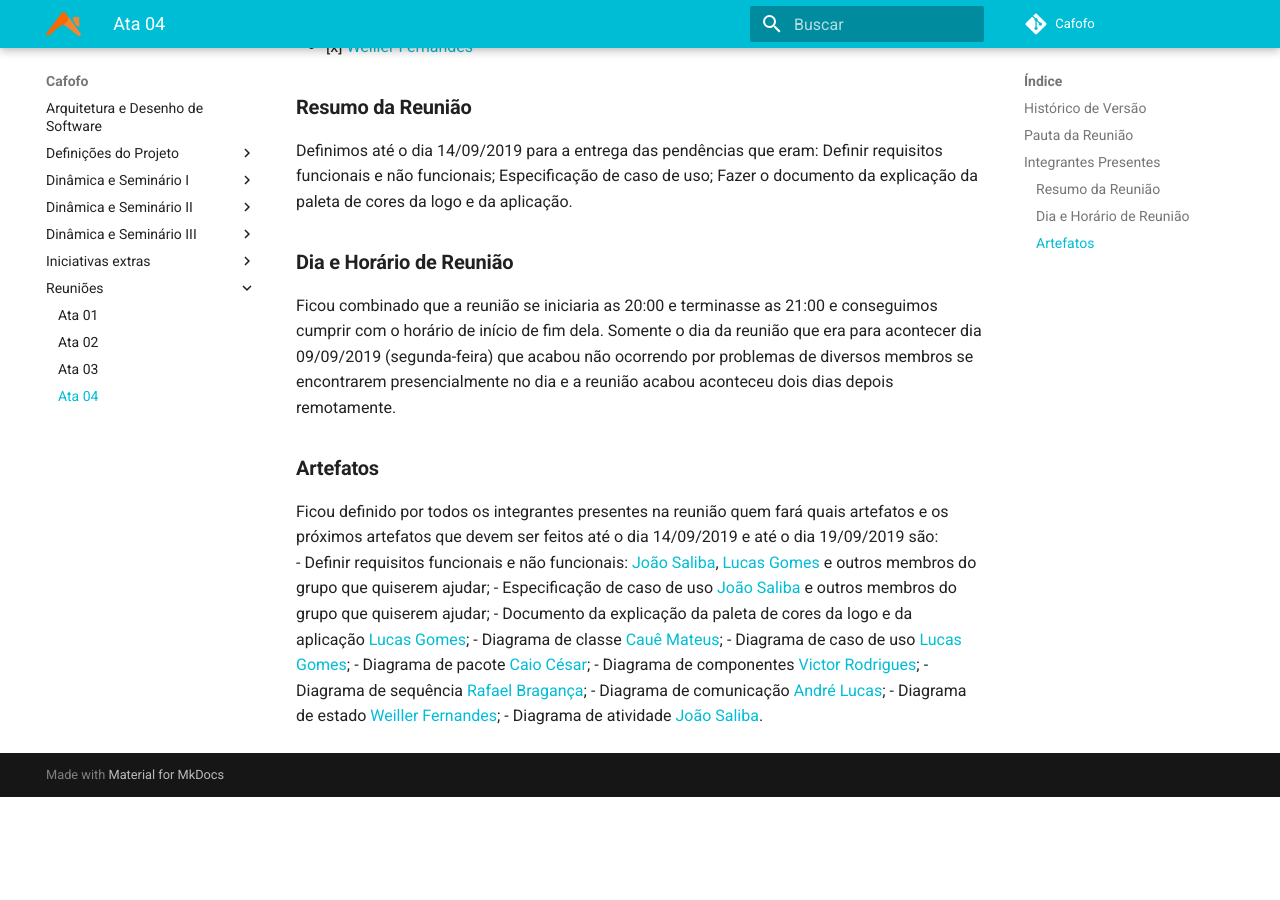
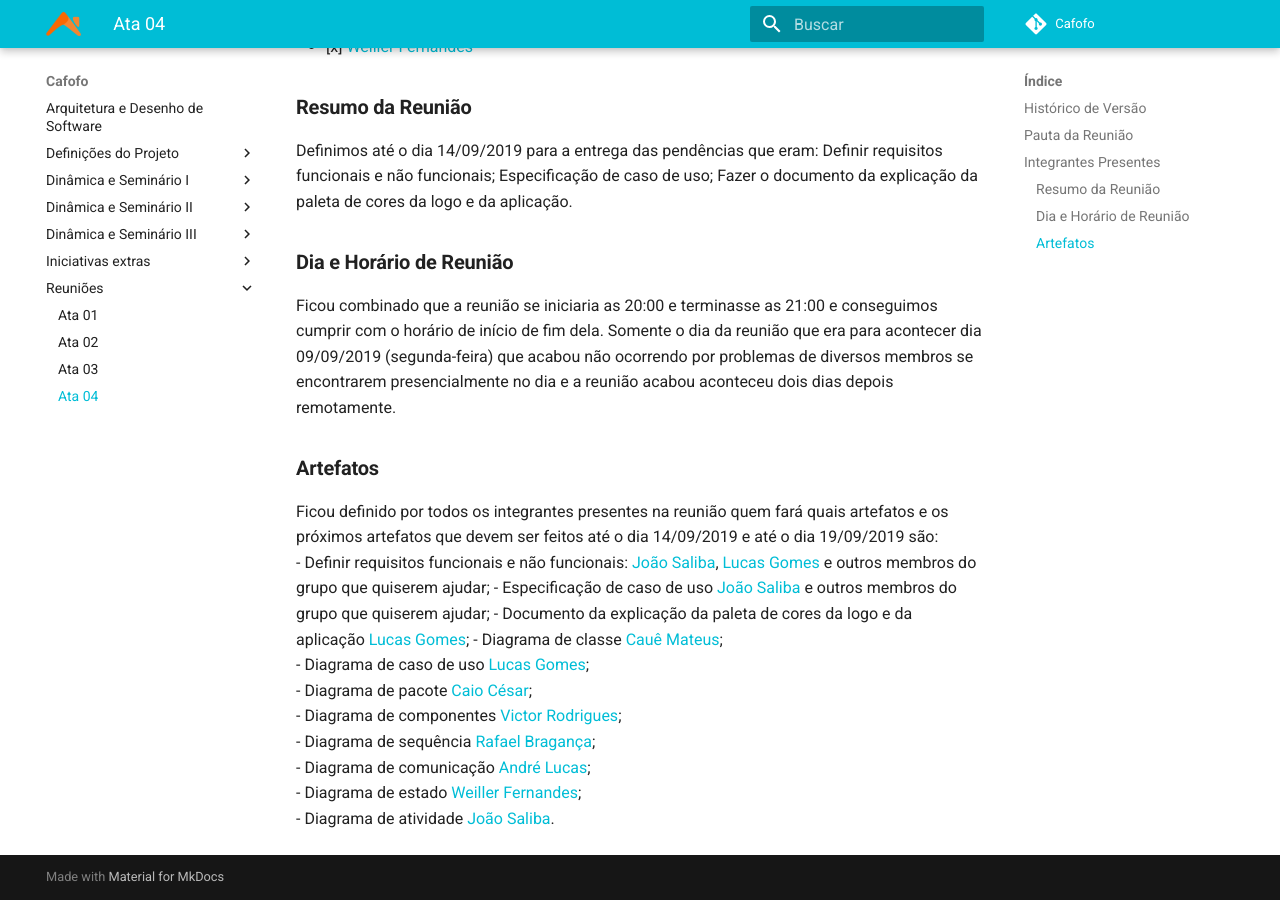
Before and after one commit to desenho-2019/Wiki, an MkDocs documentation site: the page built from docs/Reuniões/Ata 04.md, in a window 1280 px wide and 900 px high, scrolled down 923 px. Built offline with MkDocs 1.6.1 and Material for MkDocs 9.7.7, drawn with Linux system fonts in a browser that asks for light colours; before the commit the page ends 1720 px from its top, so only the background shows below that.

Commit message:
Correções na formatação dos arquivos

```diff
--- a/docs/Reuniões/Ata 04.md
+++ b/docs/Reuniões/Ata 04.md
@@ -34,11 +34,11 @@ Ficou definido por todos os integrantes presentes na reunião quem fará quais a
 - Definir requisitos funcionais e não funcionais: [João Saliba](https://github.com/joaosaliba), [Lucas Gomes](https://github.com/LGomees) e outros membros do grupo que quiserem ajudar;
 - Especificação de caso de uso [João Saliba](https://github.com/joaosaliba) e outros membros do grupo que quiserem ajudar;
 - Documento da explicação da paleta de cores da logo e da aplicação [Lucas Gomes](https://github.com/LGomees);
-- Diagrama de classe [Cauê Mateus](https://github.com/caue96);
-- Diagrama de caso de uso [Lucas Gomes](https://github.com/LGomees);
-- Diagrama de pacote [Caio César](https://github.com/Caiocbeleza);
-- Diagrama de componentes [Victor Rodrigues](https://github.com/VictorRodriguesS0);
-- Diagrama de sequência [Rafael Bragança](https://github.com/rafaelbrg);
-- Diagrama de comunicação [André Lucas](https://github.com/andrelucasf);
-- Diagrama de estado [Weiller Fernandes](https://github.com/WeillerFernandes);
-- Diagrama de atividade [João Saliba](https://github.com/joaosaliba).
+- Diagrama de classe [Cauê Mateus](https://github.com/caue96);<br>
+- Diagrama de caso de uso [Lucas Gomes](https://github.com/LGomees);<br>
+- Diagrama de pacote [Caio César](https://github.com/Caiocbeleza);<br>
+- Diagrama de componentes [Victor Rodrigues](https://github.com/VictorRodriguesS0);<br>
+- Diagrama de sequência [Rafael Bragança](https://github.com/rafaelbrg);<br>
+- Diagrama de comunicação [André Lucas](https://github.com/andrelucasf);<br>
+- Diagrama de estado [Weiller Fernandes](https://github.com/WeillerFernandes);<br>
+- Diagrama de atividade [João Saliba](https://github.com/joaosaliba).<br>
```
Also changed, not shown: docs/Dinâmica e Seminário I/5w2h.md (+1 -1 lines), docs/Reuniões/Ata 01.md (+2 -2 lines), docs/Reuniões/Ata 02.md (+7 -7 lines), docs/Reuniões/Ata 03.md (+6 -6 lines).
